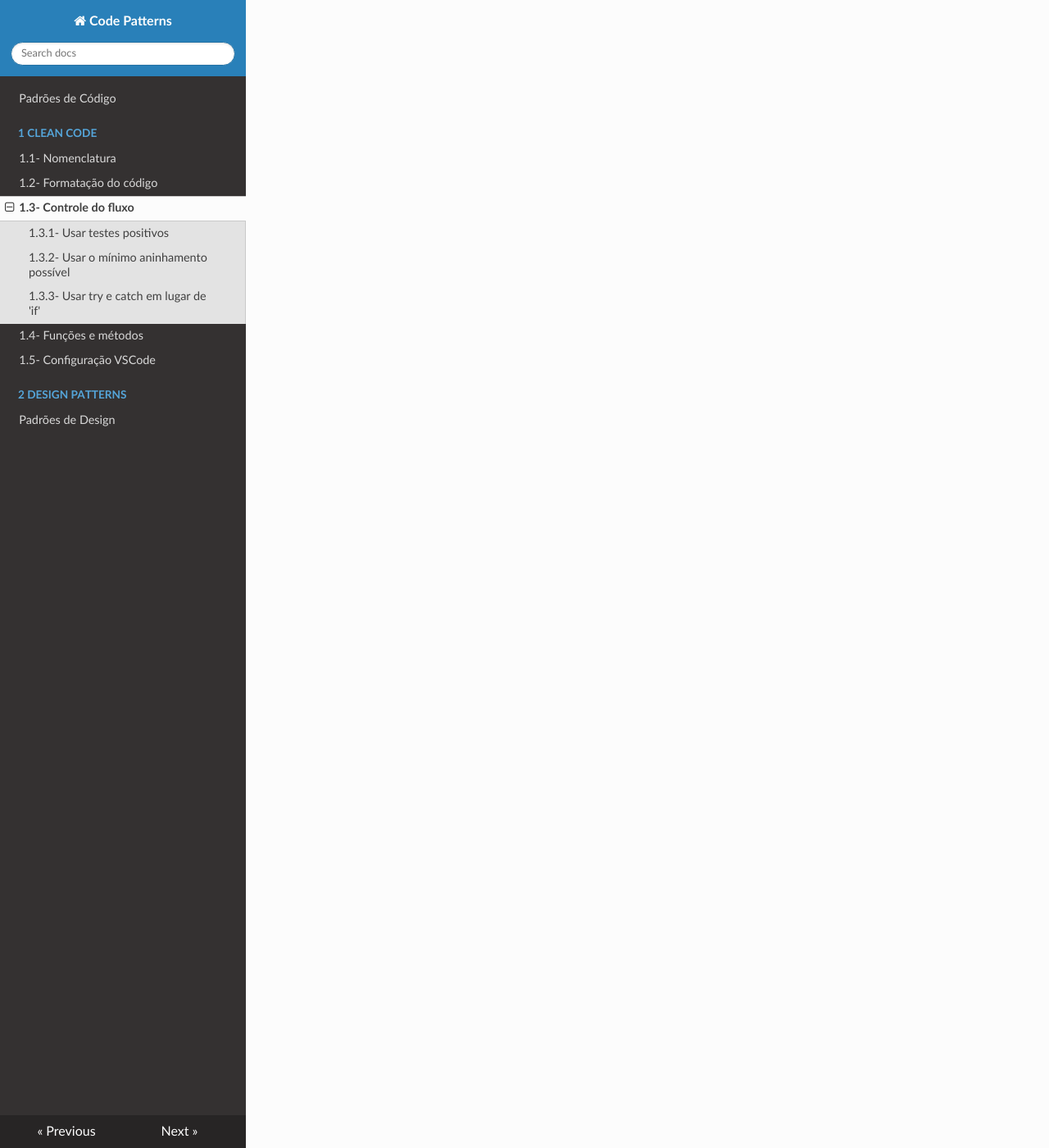
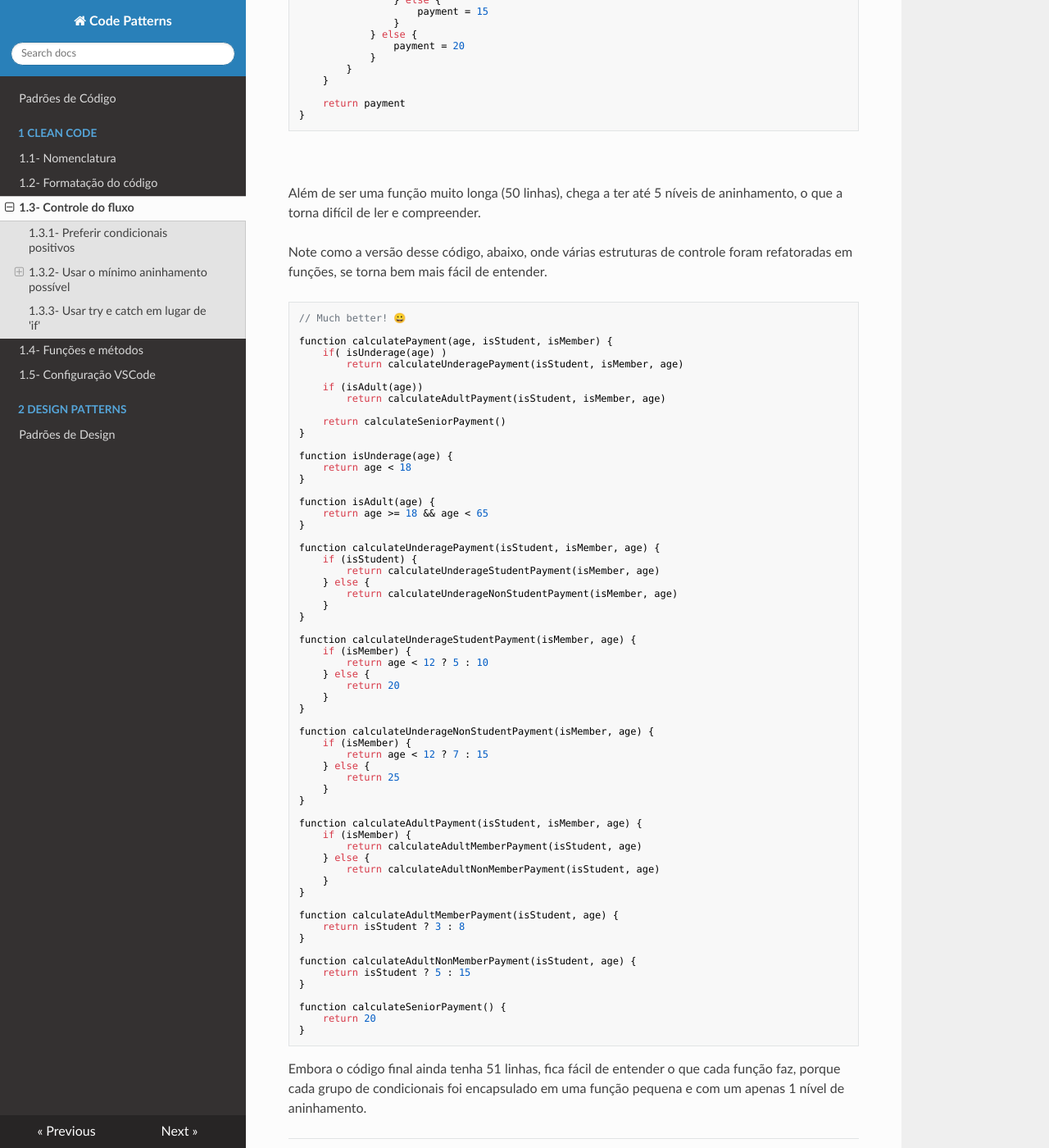
Before and after one commit to Buildbox-ItSolutions/buildbox-itsolutions.github.io, an MkDocs documentation site: the page built from docs/1-Clean-Code/3-flow-control.md, in a window 1280 px wide and 1400 px high, scrolled down 2094 px. Shown: the whole window at 82% size. Built offline with MkDocs 1.6.1, drawn with Linux system fonts in a browser that asks for light colours; nearby versions of some CDN libraries; some of the changed text lies outside the part shown.

Commit message:
Filled flow-control section

```diff
--- a/docs/1-Clean-Code/3-flow-control.md
+++ b/docs/1-Clean-Code/3-flow-control.md
@@ -3,20 +3,198 @@
 
 ***
 
->### 1.3.1- Usar testes positivos
+### 1.3.1- Preferir condicionais positivos
 
+Exemplo:<br>
+
+    // Bad 😕
+    function isUserNotActive(node) {
+    // ...
+    }
+
+    if (!isUserNotActive(node)) {
+    // ...
+    }
+
+    // Good 😀
+    function isUserActive(node) {
+    // ...
+    }
+
+    if ( isUserActive(node) ) {
+    // ...
+    }
 
 <br>
 
 ***
 
->### 1.3.2- Usar o mínimo aninhamento possível
->- Usar statements de 'Proteção', ou evitar o uso de *else*<br>
->- Usar polimorfismo ou funções fábrica<br>
->- Refactorar estruturas de controle em funções separadas<br>
+### 1.3.2- Usar o mínimo aninhamento possível
 <br>
+
+#### Usar testes de 'Proteção'<br>
+Um teste de proteção é uma declaração 'if' que faz a função retornar, imediatamente, através de um 'return' ou via exceção.
+
+Exemplo:<br>
+
+    // Bad 😕
+    function getPromotionalPrice(promotionCode) {
+        let price
+        if (promotionCode===PROMOTION_CODE1) {
+            price = getPromotionCode1Price()
+        } else {
+            if (promotionCode===PROMOTION_CODE2) {
+                price = getPromotionCode2Price()
+            } else {
+                if (promotionCode===PROMOTION_STUDENT) {
+                    price = getPromotionStudentPrice()
+                } else {
+                    price = getDefaultPrice()
+                }
+            }
+        }
+        return price
+    }
+
+    // Better 😀
+    function getPromotionalPrice(promotionCode) {
+        if (promotionCode===PROMOTION_CODE1)      return getPromotionCode1Price()
+        if (promotionCode===PROMOTION_CODE2)      return getPromotionCode2Price()
+        if (promotionCode===PROMOTION_STUDENT)    return getPromotionStudentPrice()
+        return getDefaultPrice()
+    }
+<br>
+
+#### Refactorar estruturas de controle em funções separadas<br>
+
+Observe o código abaixo:<br>
+
+    // Bad 😕
+
+    function calculatePayment(age, isStudent, isMember) {
+        let payment = 0
+        if (age < 18) {
+            if (isStudent) {
+                if (isMember) {
+                    if (age < 12) {
+                        payment = 5
+                    } else {
+                        payment = 10
+                    }
+                } else {
+                    payment = 20
+                }
+            } else {
+                if (isMember) {
+                    if (age < 12) {
+                        payment = 7
+                    } else {
+                        payment = 15
+                    }
+                } else {
+                    payment = 25
+                }
+            }
+        } else {
+            if (isMember) {
+                if (age >= 18 && age < 65) {
+                    if (isStudent) {
+                        payment = 3
+                    } else {
+                        payment = 8
+                    }
+                } else {
+                    payment = 10
+                }
+            } else {
+                if (age >= 18 && age < 65) {
+                    if (isStudent) {
+                        payment = 5
+                    } else {
+                        payment = 15
+                    }
+                } else {
+                    payment = 20
+                }
+            }
+        }
+
+        return payment
+    }
+<br>
+
+Além de ser uma função muito longa (50 linhas), chega a ter até 5 níveis de aninhamento, o que a torna difícil de ler e compreender.<br>
+
+Note como a versão desse código, abaixo, onde várias estruturas de controle foram refatoradas em funções, se torna bem mais fácil de entender.<br>
+
+    // Much better! 😀
+
+    function calculatePayment(age, isStudent, isMember) {
+        if( isUnderage(age) )
+            return calculateUnderagePayment(isStudent, isMember, age)
+
+        if (isAdult(age))
+            return calculateAdultPayment(isStudent, isMember, age)
+
+        return calculateSeniorPayment()
+    }
+
+    function isUnderage(age) {
+        return age < 18
+    }
+
+    function isAdult(age) {
+        return age >= 18 && age < 65
+    }
+
+    function calculateUnderagePayment(isStudent, isMember, age) {
+        if (isStudent) {
+            return calculateUnderageStudentPayment(isMember, age)
+        } else {
+            return calculateUnderageNonStudentPayment(isMember, age)
+        }
+    }
+
+    function calculateUnderageStudentPayment(isMember, age) {
+        if (isMember) {
+            return age < 12 ? 5 : 10
+        } else {
+            return 20
+        }
+    }
+
+    function calculateUnderageNonStudentPayment(isMember, age) {
+        if (isMember) {
+            return age < 12 ? 7 : 15
+        } else {
+            return 25
+        }
+    }
+
+    function calculateAdultPayment(isStudent, isMember, age) {
+        if (isMember) {
+            return calculateAdultMemberPayment(isStudent, age)
+        } else {
+            return calculateAdultNonMemberPayment(isStudent, age)
+        }
+    }
+
+    function calculateAdultMemberPayment(isStudent, age) {
+        return isStudent ? 3 : 8
+    }
+
+    function calculateAdultNonMemberPayment(isStudent, age) {
+        return isStudent ? 5 : 15
+    }
+
+    function calculateSeniorPayment() {
+        return 20
+    }
+
+Embora o código final ainda tenha 51 linhas, fica fácil de entender o que cada função faz, porque cada grupo de condicionais foi encapsulado em uma função pequena e com um apenas 1 nível de aninhamento.<br>
+
 
 ***
 
->### 1.3.3- Usar try e catch em lugar de 'if'
->- Quando aplicável, usar tratamento de erros (try catch) em lugar de 'ifs'
+### 1.3.3- Usar try e catch em lugar de 'if'
+- Quando aplicável, usar tratamento de erros (try catch) em lugar de 'ifs'
```
Also changed, not shown: docs/1-Clean-Code/1-nomenclature.md (+32 -2 lines), docs/1-Clean-Code/2-code-format.md (+6 -6 lines), docs/1-Clean-Code/4-functions.md (+18 -11 lines), site/1-Clean-Code/1-nomenclature/index.html, site/1-Clean-Code/2-code-format/index.html, site/1-Clean-Code/3-flow-control/index.html, site/1-Clean-Code/4-functions/index.html, site/1-Clean-Code/5-vscode-config/index.html, site/2-design-patterns/design-patterns/index.html, site/404.html, site/index.html, site/search.html, site/search/search_index.json, 1 other file.
